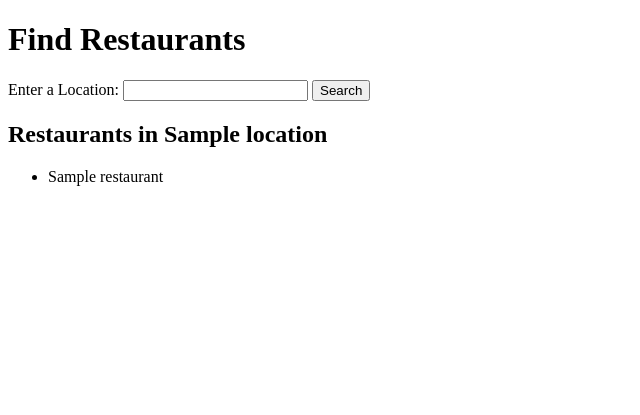
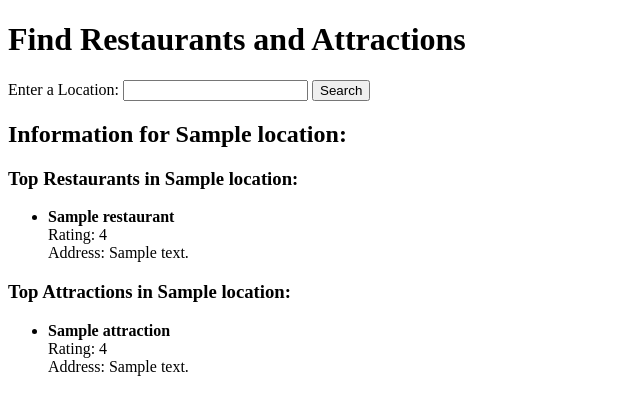
Before and after one commit to zarusen/Table3-Flask_n_Docker-Travel-Planner, a Flask app: template templates/index.html in a window 1280 px wide. Shown: the top 415 px of the page, without its empty margins (0-640 px from the left). Run offline with Flask 3, Linux system fonts and the light colour scheme; the template is opened without the code that fills it: most values are stand-ins (such as "Sample title", 1, 10 or a date in 2020).

Commit message:
Attract Feature

```diff
--- a/templates/index.html
+++ b/templates/index.html
@@ -3,25 +3,54 @@
 <head>
     <meta charset="UTF-8">
     <meta name="viewport" content="width=device-width, initial-scale=1.0">
-    <title>Restaurant Finder</title>
+    <title>Find Restaurants and Attractions</title>
 </head>
 <body>
-    <h1>Find Restaurants</h1>
+    <h1>Find Restaurants and Attractions</h1>
 
     <!-- Form to input location -->
-    <form action="/restaurants" method="POST">
+    <form action="/places" method="POST">
         <label for="location">Enter a Location:</label>
         <input type="text" id="location" name="location" required>
         <button type="submit">Search</button>
     </form>
 
-    {% if restaurants %}
-        <h2>Restaurants in {{ location }}</h2>
-        <ul>
-            {% for restaurant in restaurants %}
-                <li>{{ restaurant }}</li>
-            {% endfor %}
-        </ul>
+    {% if restaurants or attractions %}
+        <h2>Information for {{ location }}:</h2>
+
+        {% if restaurants %}
+            <h3>Top Restaurants in {{ location }}:</h3>
+            <ul>
+                {% for restaurant in restaurants %}
+                    <li>
+                        <strong>{{ restaurant.name }}</strong><br>
+                        Rating: {{ restaurant.rating }}<br>
+                        Address: {{ restaurant.address }}
+                    </li>
+                {% endfor %}
+            </ul>
+        {% else %}
+            <p>No restaurants found in {{ location }}.</p>
+        {% endif %}
+
+        {% if attractions %}
+            <h3>Top Attractions in {{ location }}:</h3>
+            <ul>
+                {% for attraction in attractions %}
+                    <li>
+                        <strong>{{ attraction.name }}</strong><br>
+                        Rating: {{ attraction.rating }}<br>
+                        Address: {{ attraction.address }}
+                    </li>
+                {% endfor %}
+            </ul>
+        {% else %}
+            <p>No attractions found in {{ location }}.</p>
+        {% endif %}
+
+    {% elif request.method == 'POST' %}
+        <!-- If the form was submitted but no results were found -->
+        <p>No results found for "{{ location }}". Please try again with a different location.</p>
     {% endif %}
 </body>
 </html>
```
